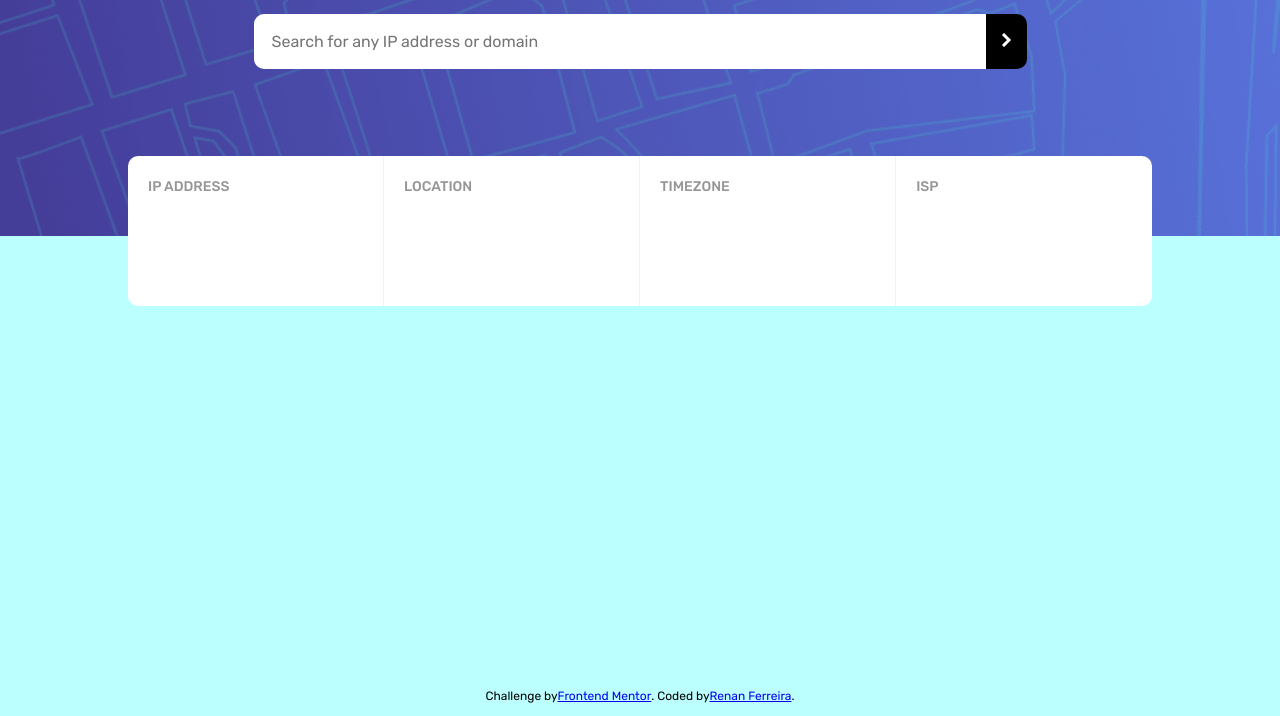
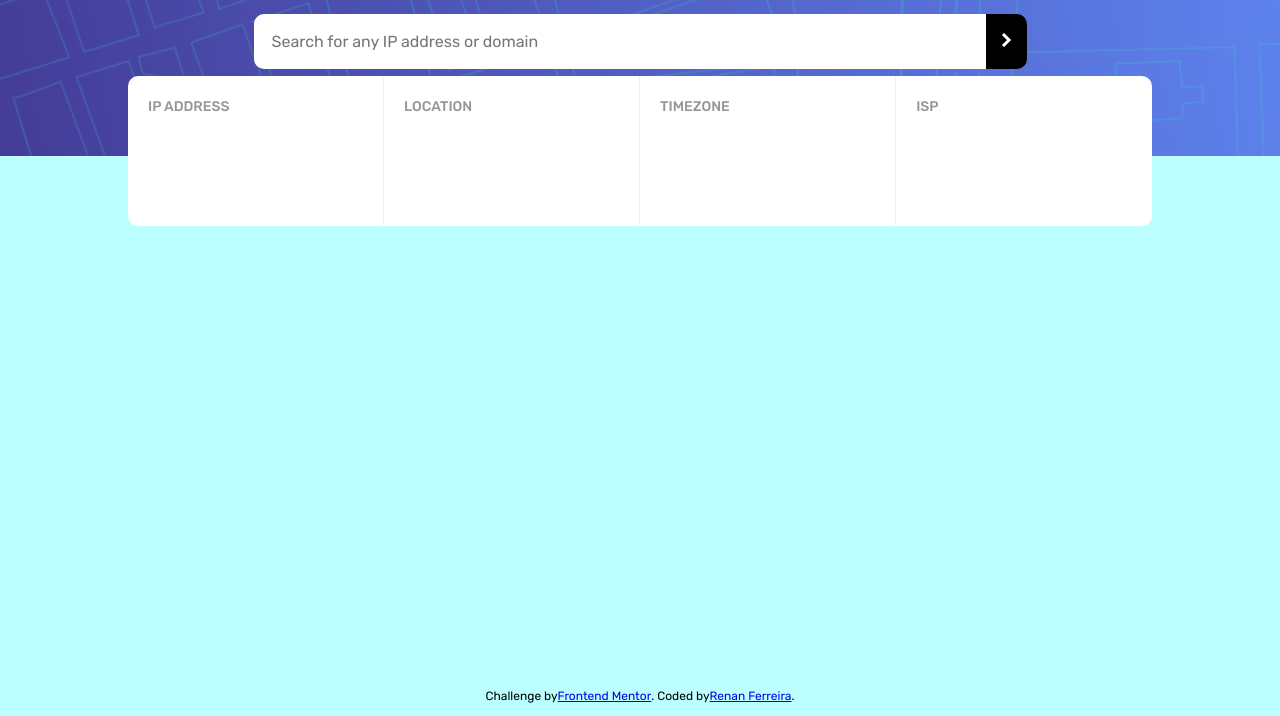
Before and after one commit to meiotera/ip-search, a plain HTML site: page index.html in a window 1280 px wide. Shown: the part 84-800 px from the top of the page. Drawn offline with nearby package versions, Linux system fonts and the light colour scheme.

Commit message:
configuration section info

```diff
--- a/assets/css/style.css
+++ b/assets/css/style.css
@@ -20,7 +20,7 @@ header {
     display: flex;
     flex-direction: column;
     align-items: center;
-    height: 40vh;
+    height: 30vh;
 }
 header h1 {
     font-size: 2rem;
@@ -52,12 +52,11 @@ main {
     position: relative;
     display: flex;
     justify-content: center;
-    height: 55vh;
+    height: 65vh;
     background-color: rgba(0, 255, 255, 0.267);
 }
 .info {
     position: absolute;
-    height: 80%;
     border-radius: 10px;
     position: absolute;
     margin-top: -70px;
```
